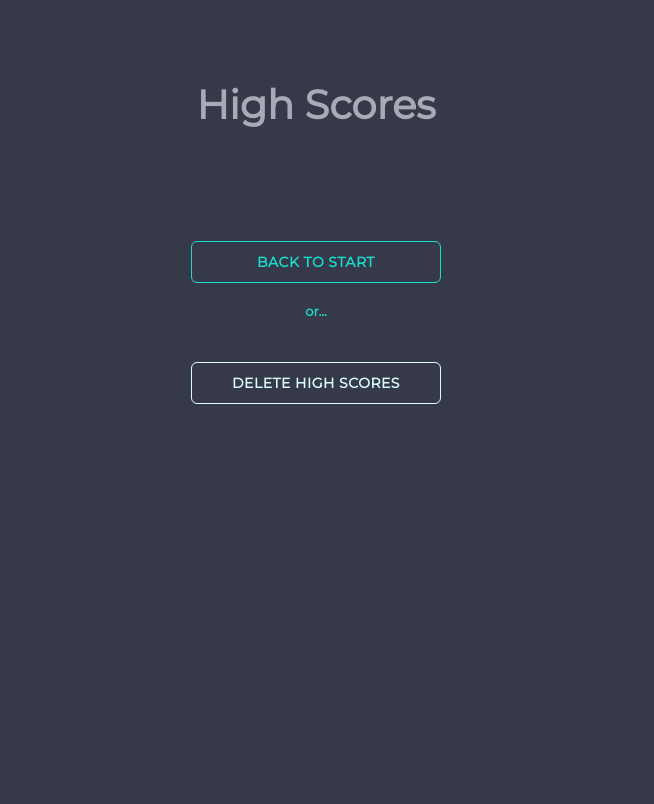
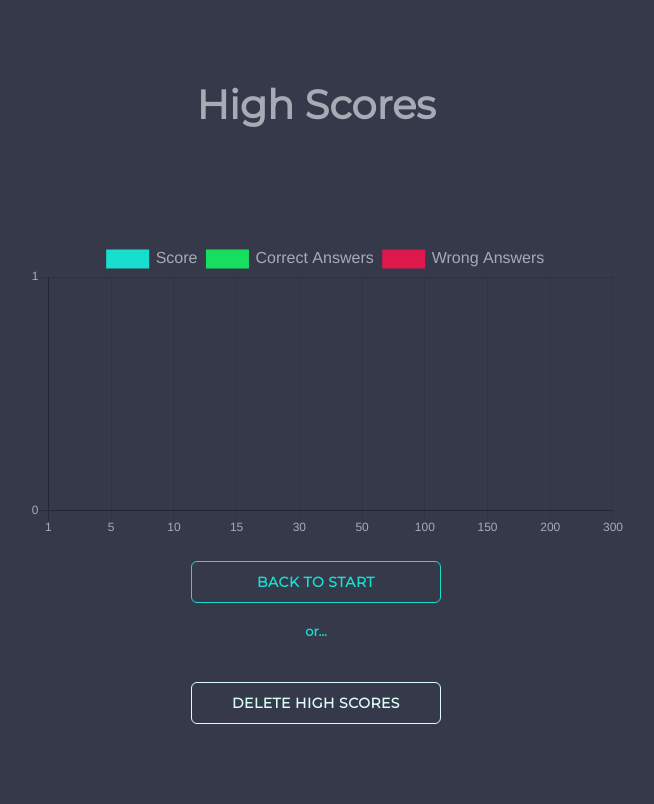
Before and after one commit to Bartekkozuszek/BerraQuizzer, a PHP site: page /highscores.html in a window 1280 px wide. Shown: the whole page, without its empty margins (324-978 px from the left). Before the commit the page ends 404 px from the top, so only its background shows below. Run offline with PHP 8.4, Linux system fonts and the light colour scheme; some libraries are stand-ins or nearby versions.

Commit message:
Added chart.js to project, implemented logic to use chart.js with dynamic stats.

```diff
--- a/package.json
+++ b/package.json
@@ -6,6 +6,7 @@
     "start": "node ./bin/www"
   },
   "dependencies": {
+    "chart.js": "^2.9.4",
     "cookie-parser": "~1.4.4",
     "debug": "~2.6.9",
     "express": "~4.16.1",
--- a/public/highscores.html
+++ b/public/highscores.html
@@ -4,6 +4,7 @@
     <meta charset="UTF-8" />
     <meta name="viewport" content="width=device-width, initial-scale=1" />
     <meta http-equiv="X-UA-Compatible" content="ie-edge" />
+    <script src="https://cdn.jsdelivr.net/npm/chart.js@2.8.0"></script>
     <title>BerraQuizzer</title>
     <link
       href="https://fonts.googleapis.com/css?family=Montserrat|Roboto"
@@ -20,10 +21,11 @@
         <ul id="highScoresList"></ul>
         <br />
         <br />
+        <canvas id="line-chart" width="800" height="400"></canvas>
         <a id="btn" class="btn" href="index.html">Back to start</a>
         <h3 class="flex-center flex-column">or...</h3>
         <br />
-        <a id="delete" class="btn1 flex-center flex-column" href="#" >Delete high scores</a>
+        <a id="delete" class="deleteBtn" href="#" >Delete high scores</a>
       </div>
     </div>
   </body>
--- a/public/javascripts/end.js
+++ b/public/javascripts/end.js
@@ -50,7 +50,7 @@
 
   console.log(highScores.push(score));
   highScores.sort((a, b) => b.score - a.score);
-  highScores.splice(100);
+  highScores.splice(10);
 
   window.localStorage.setItem("highScores", JSON.stringify(highScores));
   window.location.assign("highscores.html");
--- a/public/javascripts/highscores.js
+++ b/public/javascripts/highscores.js
@@ -5,12 +5,10 @@
 highScoresList.innerHTML = highScores
   .map((score) => {
     return `<li class="high-score" id="list"">${score.name} - ${score.score}
-
       <div class="final-stats">Questions ${score.total}</div>
       <div class="final-stats">Correct <div class="correct-stats-result">${score.correct}</div></div>
       <div class="final-stats">Wrong <div class="incorrect-stats-result">${score.wrong}</div></div>
       <div class="final-stats">Difficulty <div class="levelResult">${score.difficulty}</div></div>
-
     </li>`
   })
   .join("");
@@ -22,3 +20,90 @@
  window.localStorage.clear();
  return window.location.assign("highscores.html");
 }
+
+let correctArr = [];
+let wrongArr = [];
+let scoreArr = [];
+
+
+for(let item in highScores){
+    correctArr.push(`${highScores[item].correct}`);
+}
+
+for(let item in highScores){
+    wrongArr.push(`${highScores[item].wrong}`);
+}
+
+for(let item in highScores){
+    scoreArr.push(`${highScores[item].score}`);
+}
+
+Chart.defaults.global.Color = "white",
+
+new Chart(document.getElementById("line-chart"), {
+    type: 'line',
+    data: {
+        id: "yAxisID",
+        labels: [1,5,10,15,30,50,100,150,200,300],
+        datasets: [{
+            data: scoreArr,
+            label: "Score",
+            borderColor: "#18decd",
+            fill: false
+        }, {
+            data: correctArr,
+            label: "Correct Answers",
+            borderColor: "#18de60",
+            fill: false
+        }, {
+            data: wrongArr,
+            label: "Wrong Answers",
+            borderColor: "#de184d",
+            fill: false
+        }
+        ]
+    },
+    options: {
+        legend: {
+            labels: {
+                fontColor: "#a7abb5",
+                fontSize: 16
+            }
+        },
+        scales: {
+            yAxes: [{
+                ticks: {
+                    fontColor: "#a7abb5",
+                    stepSize: 10,
+                    beginAtZero: true
+                }
+            }],
+            xAxes: [{
+                ticks: {
+                    fontColor: "#a7abb5",
+                    stepSize: 10,
+                    beginAtZero: true
+                }
+            }]
+        }
+    }
+});
+
+
+
+
+
+
+
+/*const use = document.getElementById("highScoresList");
+use.addEventListener('click', displayStats);*/
+
+/*function displayStats() {
+    Object.keys(highScores).forEach(item =>
+        console.log(`${highScores[item].name}`));
+
+
+
+   let item = document.getElementById("hidden-stats");
+   item.style.display = "inline-flex";
+}*/
--- a/public/stylesheets/index.css
+++ b/public/stylesheets/index.css
@@ -219,10 +219,6 @@
   text-align: center;
 }
 
-.hidden {
-  display: none;
-}
-
 input {
   display: block;
   width: 250px;
@@ -272,7 +268,28 @@
   color: #de184d;
 }
 
-.high-score:hover {
+/*.high-score:hover {
   cursor: pointer;
   background: #474a5d;
+}*/
+
+.deleteBtn {
+  display: inline-block;
+  padding: 11px 20px;
+  border-radius: 6px;
+  text-decoration: none;
+  font-family: "Montserrat", sans-serif;
+  color: #dafdfa;
+  border: 1px solid #dafdfa;
+  width: 250px;
+  font-size: 14px;
+  font-weight: 600;
+  text-transform: uppercase;
+  letter-spacing: 0.5px;
+  transition: 0.5s;
+  cursor: pointer;
 }
+
+.deleteBtn:hover {
+  background: #474a5d;
+}
```
Also changed, not shown: package-lock.json.
